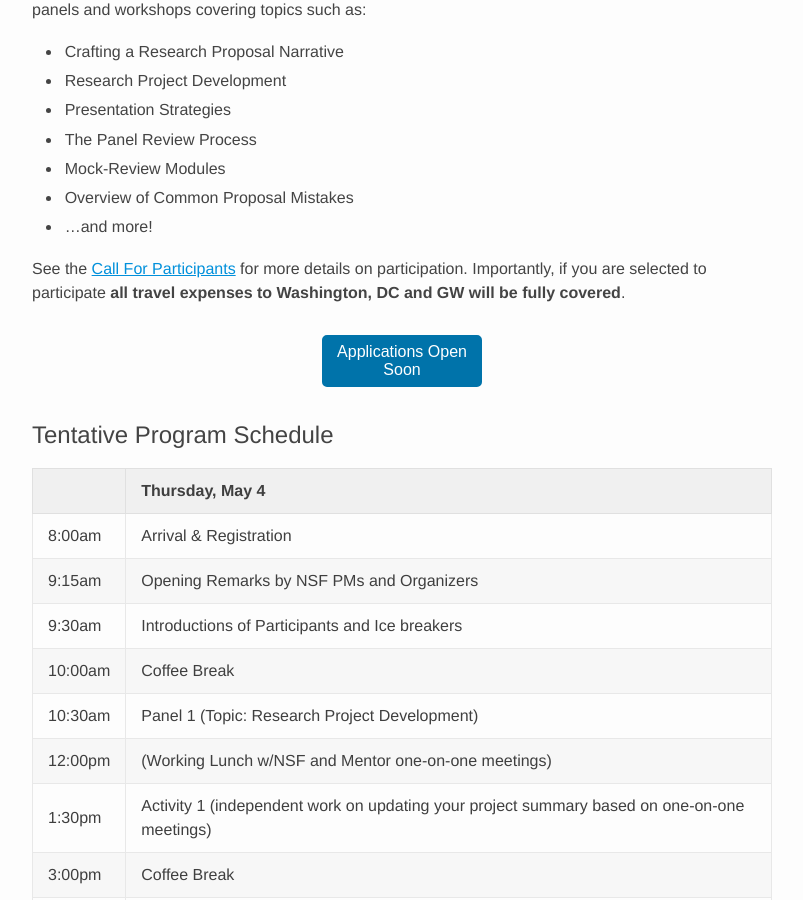
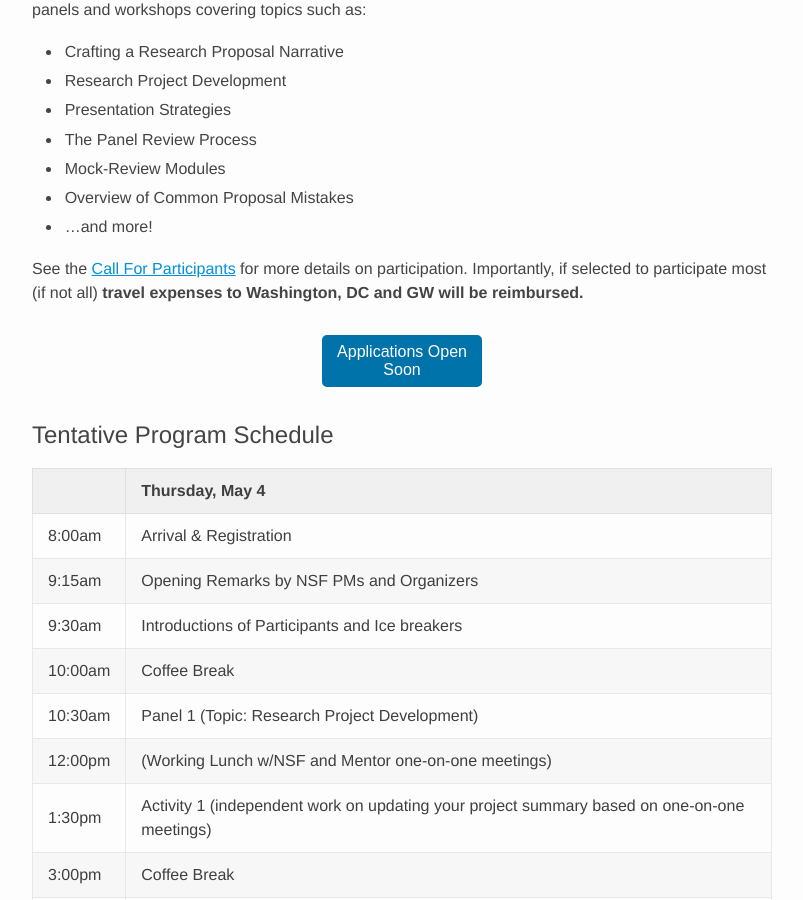
Before and after one commit to satc-aspiring-pi-workshop-2023/satc-aspiring-pi-workshop-2023.github.io, a Jekyll site: the page built from index.md, in a window 1280 px wide and 900 px high, scrolled down 629 px. Shown: the whole window, without its empty margins (238-1041 px from the left). Built offline with Jekyll 4.4.1, drawn with Linux system fonts in a browser that asks for light colours; some web fonts are replaced.

Commit message:
updating status

```diff
--- a/index.md
+++ b/index.md
@@ -25,7 +25,7 @@ The purpose of this workshop is to provide individuals who have never received a
   * …and more!
 
 
-See the [Call For Participants](/cfp) for more details on participation. Importantly, if you are selected to participate **all travel expenses to Washington, DC and GW will be fully covered**.
+See the [Call For Participants](/cfp) for more details on participation. Importantly, if selected to participate most (if not all) **travel expenses to Washington, DC and GW will be reimbursed.**
 
 <div class="reg-link">
 <a href="">
```
